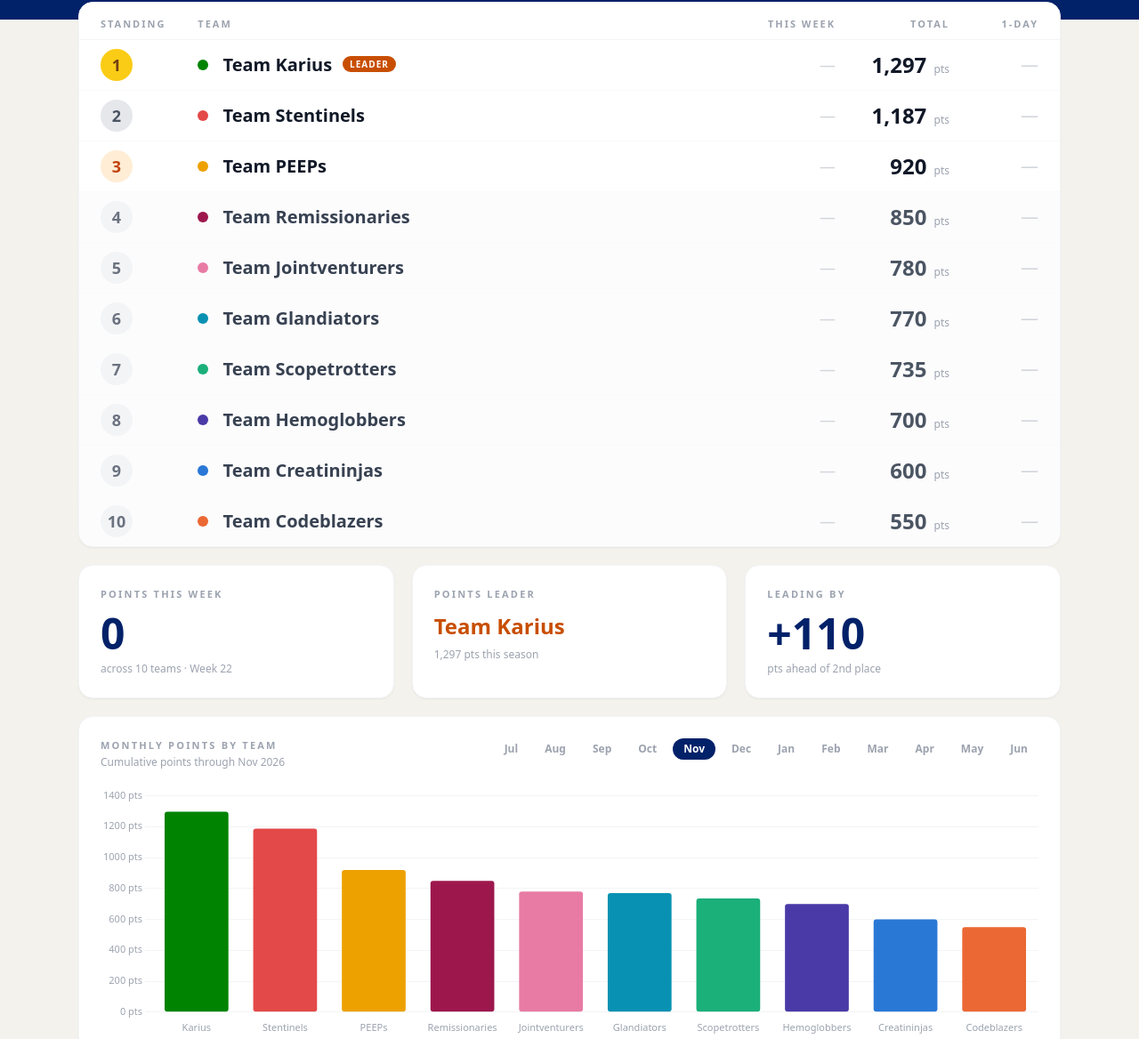
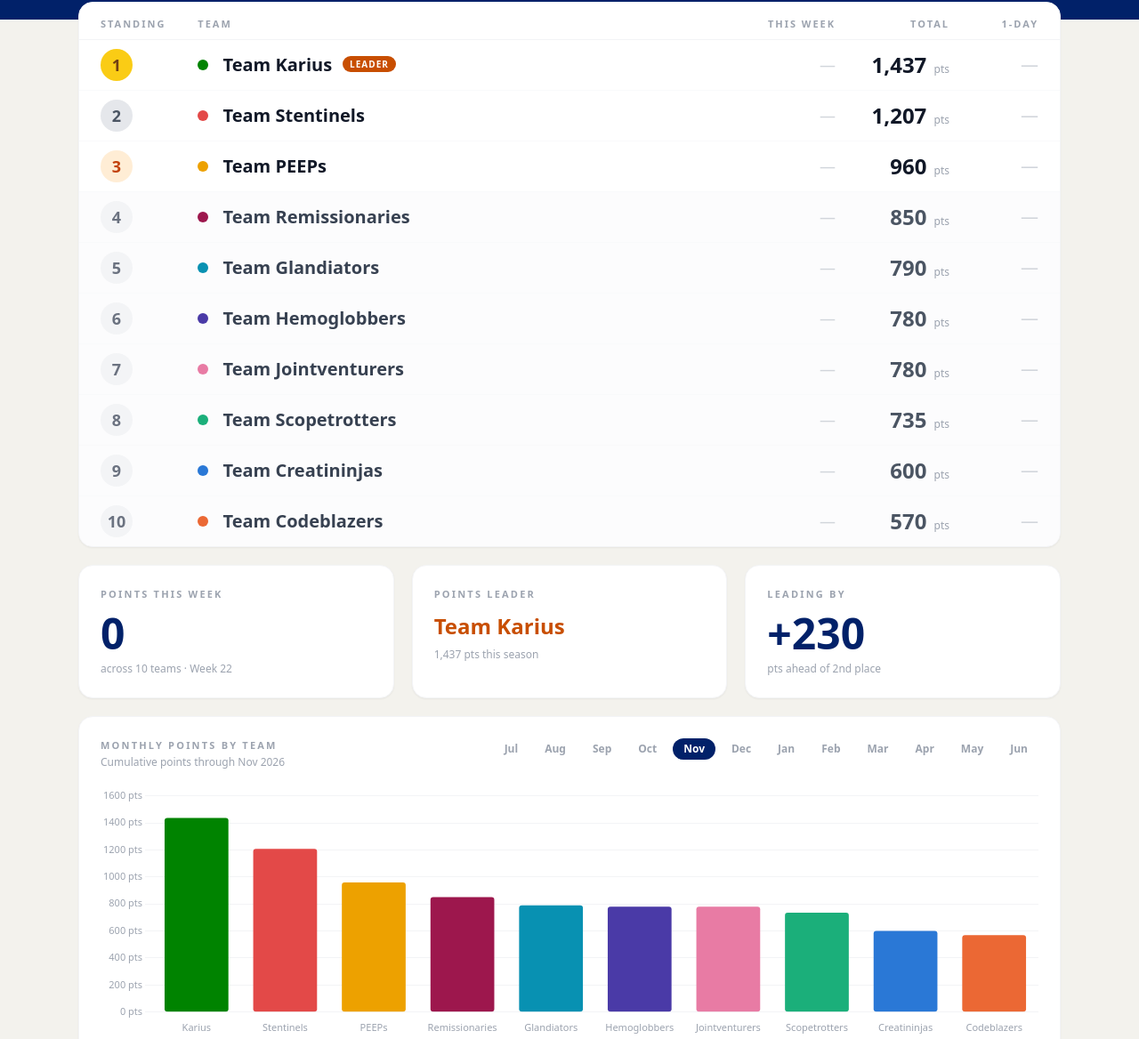
Before and after one commit to dukeimchiefs/IMDashboard, a plain HTML site: page index.html in a window 1280 px wide. Shown: the part 232-1400 px from the top of the page at 89% size. Drawn offline with nearby package versions, Linux system fonts and the light colour scheme.

Commit message:
Automated attendance sync 2026-11-23 12:00

```diff
--- a/data.js
+++ b/data.js
@@ -1,6 +1,6 @@
-// Auto-generated 2026-11-23 09:46 by refresh_data.py — do not edit manually.
+// Auto-generated 2026-11-23 12:00 by refresh_data.py — do not edit manually.
 // To refresh: run python3 refresh_data.py then commit data.js
-// payload v=5c6216d7
+// payload v=f0838f21
 const SAMPLE_DATA = {
     "months": [
         "Jul",
@@ -57,12 +57,12 @@ const SAMPLE_DATA = {
         {
             "name": "Team Karius",
             "color": "#008300",
-            "total": 1297,
+            "total": 1437,
             "monthly": [
                 130,
                 437,
                 140,
-                550,
+                690,
                 40
             ],
             "weekly": [
@@ -79,9 +79,9 @@ const SAMPLE_DATA = {
                 60,
                 20,
                 100,
-                110,
+                210,
                 105,
-                215,
+                255,
                 20,
                 10,
                 30,
@@ -93,12 +93,12 @@ const SAMPLE_DATA = {
         {
             "name": "Team Stentinels",
             "color": "#e34948",
-            "total": 1187,
+            "total": 1207,
             "monthly": [
                 300,
                 217,
                 230,
-                370,
+                390,
                 70
             ],
             "weekly": [
@@ -117,7 +117,7 @@ const SAMPLE_DATA = {
                 60,
                 60,
                 40,
-                170,
+                190,
                 80,
                 0,
                 40,
@@ -129,12 +129,12 @@ const SAMPLE_DATA = {
         {
             "name": "Team PEEPs",
             "color": "#eda100",
-            "total": 920,
+            "total": 960,
             "monthly": [
                 190,
                 90,
                 320,
-                300,
+                340,
                 20
             ],
             "weekly": [
@@ -151,7 +151,7 @@ const SAMPLE_DATA = {
                 100,
                 60,
                 30,
-                80,
+                120,
                 0,
                 170,
                 20,
@@ -199,6 +199,78 @@ const SAMPLE_DATA = {
             "prevRank": 4
         },
         {
+            "name": "Team Glandiators",
+            "color": "#0891b2",
+            "total": 790,
+            "monthly": [
+                190,
+                210,
+                140,
+                240,
+                10
+            ],
+            "weekly": [
+                50,
+                0,
+                0,
+                140,
+                60,
+                40,
+                60,
+                50,
+                0,
+                40,
+                60,
+                40,
+                20,
+                40,
+                40,
+                90,
+                50,
+                0,
+                10,
+                0
+            ],
+            "rank": 5,
+            "prevRank": 5
+        },
+        {
+            "name": "Team Hemoglobbers",
+            "color": "#4a3aa7",
+            "total": 780,
+            "monthly": [
+                70,
+                125,
+                80,
+                505,
+                0
+            ],
+            "weekly": [
+                50,
+                0,
+                0,
+                20,
+                45,
+                20,
+                40,
+                20,
+                0,
+                20,
+                60,
+                0,
+                10,
+                185,
+                50,
+                240,
+                20,
+                0,
+                0,
+                0
+            ],
+            "rank": 6,
+            "prevRank": 6
+        },
+        {
             "name": "Team Jointventurers",
             "color": "#e87ba4",
             "total": 780,
@@ -231,44 +303,8 @@ const SAMPLE_DATA = {
                 0,
                 30
             ],
-            "rank": 5,
-            "prevRank": 5
-        },
-        {
-            "name": "Team Glandiators",
-            "color": "#0891b2",
-            "total": 770,
-            "monthly": [
-                190,
-                210,
-                140,
-                220,
-                10
-            ],
-            "weekly": [
-                50,
-                0,
-                0,
-                140,
-                60,
-                40,
-                60,
-                50,
-                0,
-                40,
-                60,
-                40,
-                20,
-                20,
-                40,
-                90,
-                50,
-                0,
-                10,
-                0
-            ],
-            "rank": 6,
-            "prevRank": 6
+            "rank": 7,
+            "prevRank": 7
         },
         {
             "name": "Team Scopetrotters",
@@ -302,42 +338,6 @@ const SAMPLE_DATA = {
                 10,
                 110,
                 30
-            ],
-            "rank": 7,
-            "prevRank": 7
-        },
-        {
-            "name": "Team Hemoglobbers",
-            "color": "#4a3aa7",
-            "total": 700,
-            "monthly": [
-                70,
-                125,
-                80,
-                425,
-                0
-            ],
-            "weekly": [
-                50,
-                0,
-                0,
-                20,
-                45,
-                20,
-                40,
-                20,
-                0,
-                20,
-                60,
-                0,
-                10,
-                125,
-                50,
-                220,
-                20,
-                0,
-                0,
-                0
             ],
             "rank": 8,
             "prevRank": 8
@@ -381,12 +381,12 @@ const SAMPLE_DATA = {
         {
             "name": "Team Codeblazers",
             "color": "#eb6834",
-            "total": 550,
+            "total": 570,
             "monthly": [
                 200,
                 100,
                 170,
-                80,
+                100,
                 0
             ],
             "weekly": [
@@ -403,7 +403,7 @@ const SAMPLE_DATA = {
                 70,
                 0,
                 50,
-                60,
+                80,
                 0,
                 10,
                 0,
@@ -418,7 +418,7 @@ const SAMPLE_DATA = {
     "categories": [
         {
             "label": "Attendance",
-            "value": 4870,
+            "value": 5190,
             "color": "#EC4899"
         },
         {
@@ -433,7 +433,7 @@ const SAMPLE_DATA = {
         },
         {
             "label": "Teaching",
-            "value": 125,
+            "value": 135,
             "color": "#C84E00"
         },
         {
@@ -464,12 +464,7 @@ const SAMPLE_DATA = {
         {
             "label": "PCP Wins",
             "value": 20,
-            "color": "#6B7280"
-        },
-        {
-            "label": "teaching",
-            "value": 10,
-            "color": "#6B7280"
+            "color": "#8B5E34"
         }
     ]
 };
--- a/index.html
+++ b/index.html
@@ -6,7 +6,7 @@
     <title>Duke Internal Medicine</title>
     <script src="https://cdn.tailwindcss.com"></script>
     <script src="https://cdn.jsdelivr.net/npm/chart.js@4"></script>
-    <script src="data.js?v=5c6216d7"></script>
+    <script src="data.js?v=f0838f21"></script>
     <script>
         const DUKE_BLUE = '#012169';
         const ORANGE    = '#C84E00';
```
